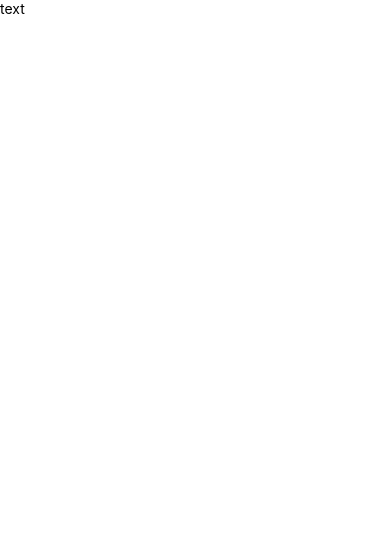
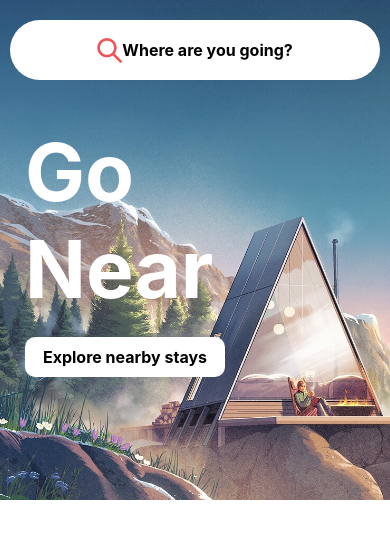
Before and after one commit to GalexyN/AirbnbiOS, a React Native app: screen / in a window 390 px wide. Shown: the top 538 px of the page. Built offline with nearby package versions, Linux system fonts and the light colour scheme.

Commit message:
implemented home screen and styles to display explore and search button

```diff
--- a/src/screens/Home/index.js
+++ b/src/screens/Home/index.js
@@ -1,10 +1,30 @@
 import React from 'react';
-import {View, Text} from 'react-native';
+import {View, Text, ImageBackground, Pressable} from 'react-native';
+import Fontisto from 'react-native-vector-icons/Fontisto';
+
+import styles from './styles';
 
 const HomeScreen = () => {
   return (
     <View>
-      <Text>text</Text>
+      <Pressable
+        style={styles.searchButton}
+        onPress={() => console.warn('search button button clicked')}>
+        <Fontisto name="search" size={25} color={'#f15454'} />
+
+        <Text style={styles.searchButtonText}>Where are you going?</Text>
+      </Pressable>
+
+      <ImageBackground
+        source={require('../../../assets/images/wallpaper.jpg')}
+        style={styles.image}>
+        <Text style={styles.title}>Go Near</Text>
+        <Pressable
+          style={styles.button}
+          onPress={() => console.warn('explore button clicked')}>
+          <Text style={styles.buttonText}>Explore nearby stays</Text>
+        </Pressable>
+      </ImageBackground>
     </View>
   );
 };
--- /dev/null
+++ b/src/screens/Home/styles.js
@@ -0,0 +1,50 @@
+import {StyleSheet, Dimensions} from 'react-native';
+
+const styles = StyleSheet.create({
+  image: {
+    width: '100%',
+    height: 500,
+    resizeMode: 'cover',
+    justifyContent: 'center',
+  },
+  title: {
+    fontSize: 80,
+    fontWeight: 'bold',
+    color: '#fff',
+    width: '70%',
+    marginLeft: 25,
+  },
+  button: {
+    width: 200,
+    backgroundColor: '#fff',
+    marginTop: 20,
+    marginLeft: 25,
+    height: 40,
+    borderRadius: 10,
+    justifyContent: 'center',
+    alignItems: 'center',
+  },
+  buttonText: {
+    fontSize: 16,
+    fontWeight: 'bold',
+  },
+  searchButton: {
+    width: Dimensions.get('window').width - 20,
+    backgroundColor: '#fff',
+    marginHorizontal: 10,
+    height: 60,
+    borderRadius: 30,
+    justifyContent: 'center',
+    alignItems: 'center',
+    flexDirection: 'row',
+    position: 'absolute',
+    top: 20,
+    zIndex: 100,
+  },
+  searchButtonText: {
+    fontSize: 16,
+    fontWeight: 'bold',
+  },
+});
+
+export default styles;
```
